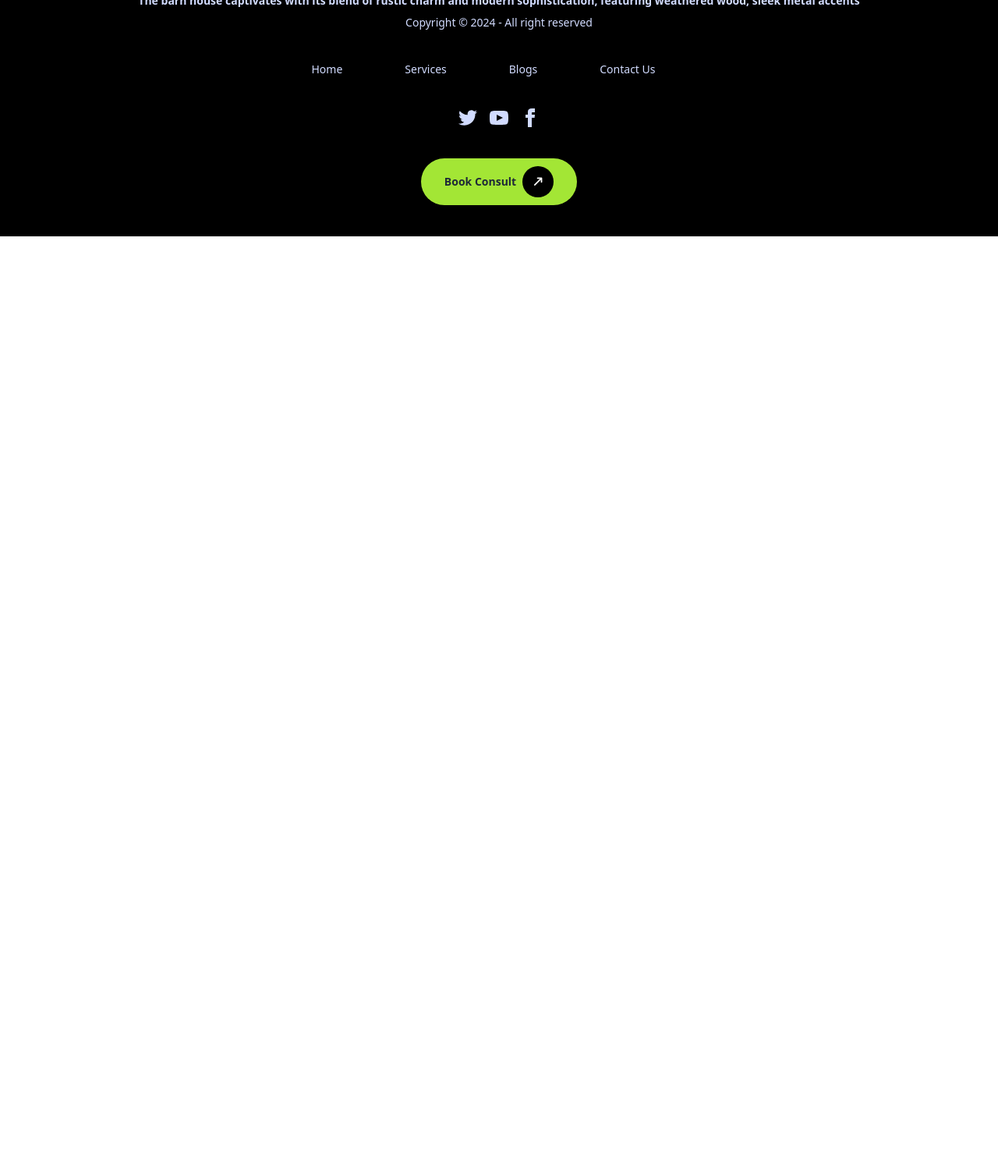
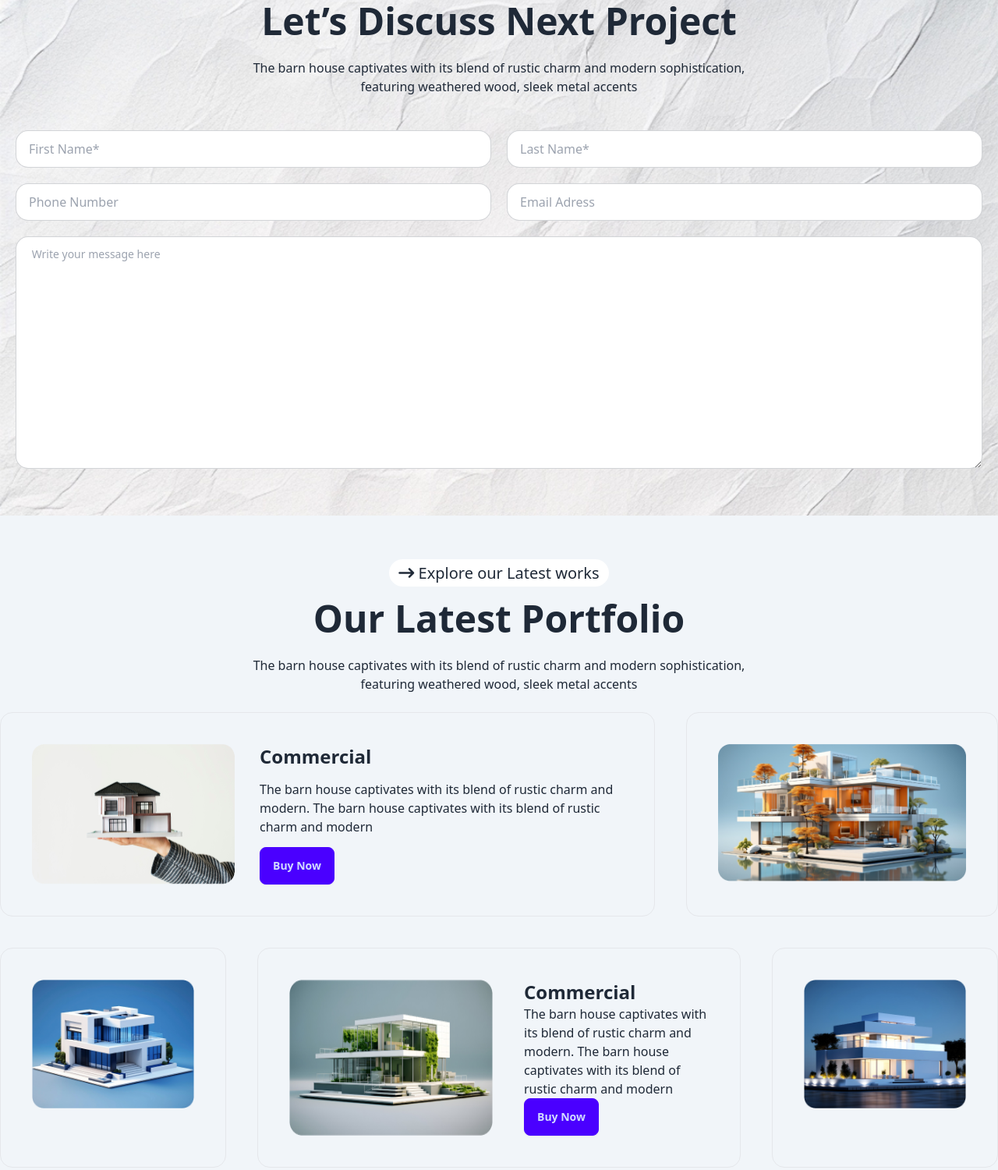
Before and after one commit to zahidhasan2024/assignment-3, a plain HTML site: page index.html in a window 1280 px wide. Shown: the part 2070-3570 px from the top of the page at 78% size. Before the commit the page ends 2373 px from the top, so only its background shows below. Drawn offline with nearby package versions, Linux system fonts and the light colour scheme.

Commit message:
latest works done

```diff
--- a/index.html
+++ b/index.html
@@ -103,7 +103,8 @@
         </section>
 
         <section class="container mx-auto">
-            <div class="grid grid-cols-1 md:grid-cols-2 bg-[url('./assets/Vector.png')] bg-no-repeat p-10 gap-10 items-center">
+            <div
+                class="grid grid-cols-1 md:grid-cols-2 bg-[url('./assets/Vector.png')] bg-no-repeat p-10 gap-10 items-center">
                 <div class="text-div pt-5">
                     <span class="bg-white rounded-full px-3 py-1 text-xl"> <i class="fa-solid fa-arrow-right-long"></i>
                         About us</span>
@@ -212,7 +213,88 @@
 
         </section>
 
+        <!-- lets connect  -->
+        <section class="bg-[url('./assets/bg.jpg')] bg-no-repeat bg-cover py-10 my-5">
+            <div class="container mx-auto">
+                <div class="text-center">
+                    <span class="bg-white rounded-full px-3 py-1 text-xl"> <i class="fa-solid fa-arrow-right-long"></i>
+                        Lets connect
+                    </span>
 
+
+                    <h1 class="text-5xl font-bold mt-5"> Let’s Discuss Next Project
+                    </h1>
+                    <p class="py-6">
+                        The barn house captivates with its blend of rustic charm and modern sophistication, <br>
+                        featuring weathered wood, sleek metal accents
+                    </p>
+                </div>
+
+                <div class="grid grid-cols-1 md:grid-cols-2 gap-2 md:gap-5 p-3 md:p-5">
+                    <input type="text" placeholder="First Name*" class="input input-bordered w-full rounded-box" />
+                    <input type="text" placeholder="Last Name*" class="input input-bordered w-full rounded-box" />
+                    <input type="text" placeholder="Phone Number" class="input input-bordered w-full  rounded-box" />
+                    <input type="text" placeholder="Email Adress" class="input input-bordered w-full  rounded-box" />
+                    <textarea class="textarea textarea-bordered w-full col-span-2  rounded-box" rows="10" placeholder=" Write your message here
+                    "></textarea>
+                </div>
+
+            </div>
+        </section>
+        <!-- latest works  -->
+        <section class="container mx-auto py-10 my-5">
+            <div class="text-center">
+                <span class="bg-white rounded-full px-3 py-1 text-xl"> <i class="fa-solid fa-arrow-right-long"></i>
+                    Explore our Latest works
+                </span>
+
+
+                <h1 class="text-5xl font-bold mt-5"> Our Latest Portfolio
+
+                </h1>
+                <p class="py-6">
+                    The barn house captivates with its blend of rustic charm and modern sophistication, <br>
+                    featuring weathered wood, sleek metal accents
+                </p>
+            </div>
+
+
+            <div class="grid grid-cols-1 md:grid-cols-12 gap-10">
+                <div class="card  md:flex-row border p-10 md:col-span-8">
+                    <img src="./assets/img1.png" alt="house" class="rounded-xl pr-8" />
+                    <div class=" flex flex-col justify-between">
+                        <h2 class="card-title font-bold text-2xl">Commercial</h2>
+                        <p>The barn house captivates with its blend of rustic charm
+                            and modern. The barn house captivates with its blend of
+                            rustic charm and modern </p>
+                        <div class="card-actions">
+                            <button class="btn btn-primary">Buy Now</button>
+                        </div>
+                    </div>
+                </div>
+                <div class="card  border p-10 md:col-span-4">
+                    <img src="./assets/img2.png" alt="house" class="rounded-xl" />
+                </div>
+                <div class="card border p-10 md:col-span-3">
+                    <img src="./assets/img3.png" alt="house" class="rounded-xl" />
+                </div>
+                <div class="card  md:flex-row border p-10 md:col-span-6">
+                    <img src="./assets/img4.png" alt="house" class="rounded-xl pr-10" />
+                    <div class=" flex flex-col justify-between">
+                        <h2 class="card-title font-bold text-2xl">Commercial</h2>
+                        <p>The barn house captivates with its blend of rustic charm
+                            and modern. The barn house captivates with its blend of
+                            rustic charm and modern </p>
+                        <div class="card-actions">
+                            <button class="btn btn-primary">Buy Now</button>
+                        </div>
+                    </div>
+                </div>
+                <div class="card  border p-10 md:col-span-3">
+                    <img src="./assets/img5.png" alt="house" class="rounded-xl" />
+                </div>
+            </div>
+        </section>
 
 
     </main>
@@ -240,36 +322,27 @@ featuring weathered wood, sleek metal accents
         <nav>
             <div class="grid grid-flow-col gap-4">
                 <a>
-              <svg
-                xmlns="http://www.w3.org/2000/svg"
-                width="24"
-                height="24"
-                viewBox="0 0 24 24"
+                    <svg xmlns="http://www.w3.org/2000/svg" width="24" height="24" viewBox="0 0 24 24"
                         class="fill-current">
                         <path
-                  d="M24 4.557c-.883.392-1.832.656-2.828.775 1.017-.609 1.798-1.574 2.165-2.724-.951.564-2.005.974-3.127 1.195-.897-.957-2.178-1.555-3.594-1.555-3.179 0-5.515 2.966-4.797 6.045-4.091-.205-7.719-2.165-10.148-5.144-1.29 2.213-.669 5.108 1.523 6.574-.806-.026-1.566-.247-2.229-.616-.054 2.281 1.581 4.415 3.949 4.89-.693.188-1.452.232-2.224.084.626 1.956 2.444 3.379 4.6 3.419-2.07 1.623-4.678 2.348-7.29 2.04 2.179 1.397 4.768 2.212 7.548 2.212 9.142 0 14.307-7.721 13.995-14.646.962-.695 1.797-1.562 2.457-2.549z"></path>
+                            d="M24 4.557c-.883.392-1.832.656-2.828.775 1.017-.609 1.798-1.574 2.165-2.724-.951.564-2.005.974-3.127 1.195-.897-.957-2.178-1.555-3.594-1.555-3.179 0-5.515 2.966-4.797 6.045-4.091-.205-7.719-2.165-10.148-5.144-1.29 2.213-.669 5.108 1.523 6.574-.806-.026-1.566-.247-2.229-.616-.054 2.281 1.581 4.415 3.949 4.89-.693.188-1.452.232-2.224.084.626 1.956 2.444 3.379 4.6 3.419-2.07 1.623-4.678 2.348-7.29 2.04 2.179 1.397 4.768 2.212 7.548 2.212 9.142 0 14.307-7.721 13.995-14.646.962-.695 1.797-1.562 2.457-2.549z">
+                        </path>
                     </svg>
                 </a>
                 <a>
-              <svg
-                xmlns="http://www.w3.org/2000/svg"
-                width="24"
-                height="24"
-                viewBox="0 0 24 24"
+                    <svg xmlns="http://www.w3.org/2000/svg" width="24" height="24" viewBox="0 0 24 24"
                         class="fill-current">
                         <path
-                  d="M19.615 3.184c-3.604-.246-11.631-.245-15.23 0-3.897.266-4.356 2.62-4.385 8.816.029 6.185.484 8.549 4.385 8.816 3.6.245 11.626.246 15.23 0 3.897-.266 4.356-2.62 4.385-8.816-.029-6.185-.484-8.549-4.385-8.816zm-10.615 12.816v-8l8 3.993-8 4.007z"></path>
+                            d="M19.615 3.184c-3.604-.246-11.631-.245-15.23 0-3.897.266-4.356 2.62-4.385 8.816.029 6.185.484 8.549 4.385 8.816 3.6.245 11.626.246 15.23 0 3.897-.266 4.356-2.62 4.385-8.816-.029-6.185-.484-8.549-4.385-8.816zm-10.615 12.816v-8l8 3.993-8 4.007z">
+                        </path>
                     </svg>
                 </a>
                 <a>
-              <svg
-                xmlns="http://www.w3.org/2000/svg"
-                width="24"
-                height="24"
-                viewBox="0 0 24 24"
+                    <svg xmlns="http://www.w3.org/2000/svg" width="24" height="24" viewBox="0 0 24 24"
                         class="fill-current">
                         <path
-                  d="M9 8h-3v4h3v12h5v-12h3.642l.358-4h-4v-1.667c0-.955.192-1.333 1.115-1.333h2.885v-5h-3.808c-3.596 0-5.192 1.583-5.192 4.615v3.385z"></path>
+                            d="M9 8h-3v4h3v12h5v-12h3.642l.358-4h-4v-1.667c0-.955.192-1.333 1.115-1.333h2.885v-5h-3.808c-3.596 0-5.192 1.583-5.192 4.615v3.385z">
+                        </path>
                     </svg>
                 </a>
             </div>
```
Lines whose indentation alone changed are shown as unchanged.
